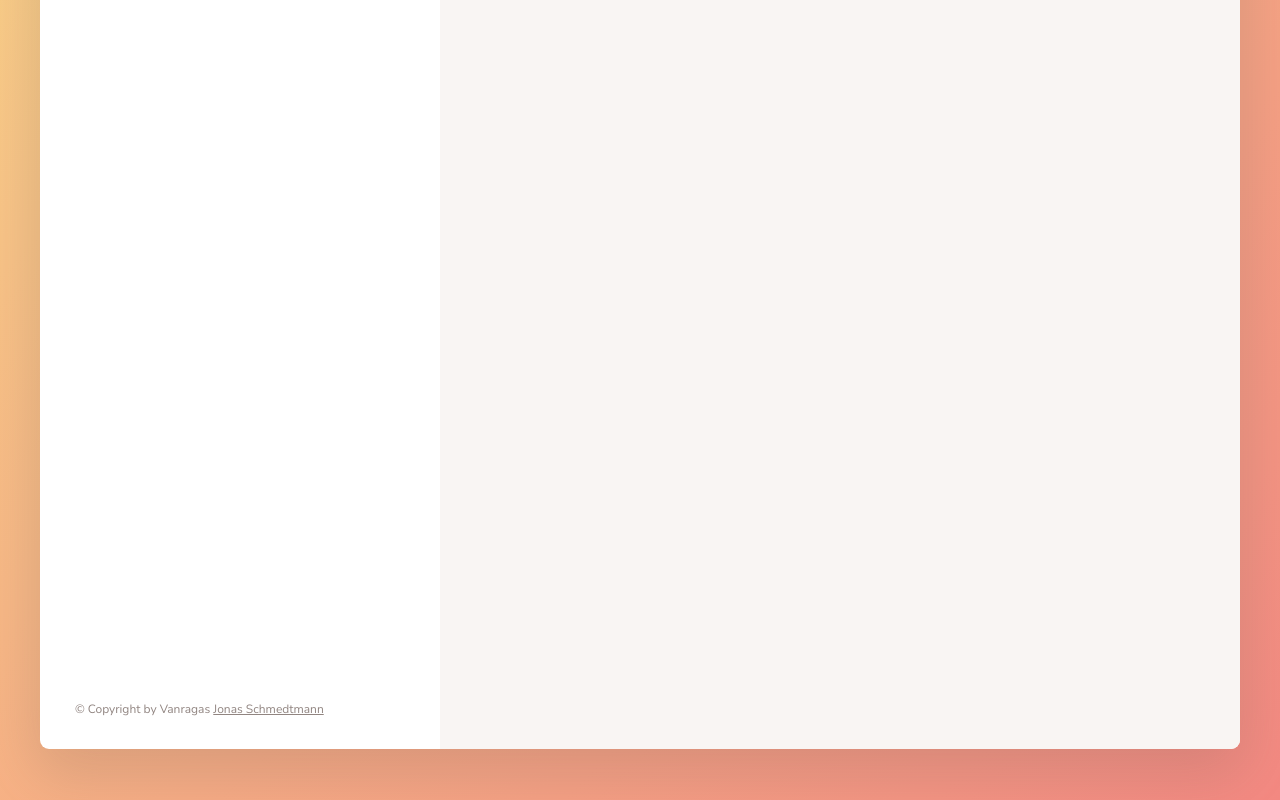
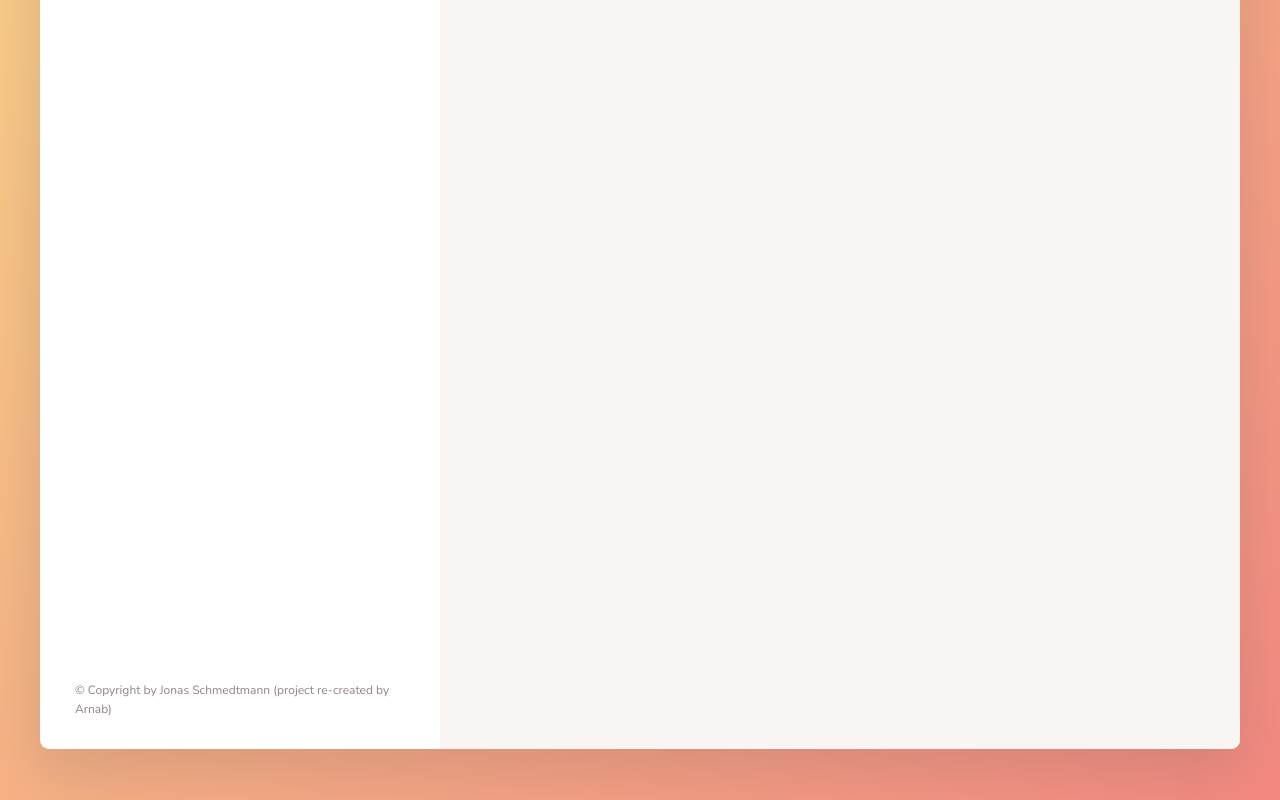
Before and after one commit to vanragas/new-forkify-app, a website built with Parcel: page index.html in a window 1280 px wide. Shown: the part 472-1272 px from the top of the page. Built offline with nearby package versions, Linux system fonts and the light colour scheme.

Commit message:
update index html

```diff
--- a/index.html
+++ b/index.html
@@ -122,13 +122,7 @@
         </div>
 
         <p class="copyright">
-          &copy; Copyright by Vanragas
-          <a
-            class="twitter-link"
-            target="_blank"
-            href="https://twitter.com/jonasschmedtman"
-            >Jonas Schmedtmann</a
-          >
+          &copy; Copyright by Jonas Schmedtmann (project re-created by Arnab)
         </p>
       </div>
 
```
